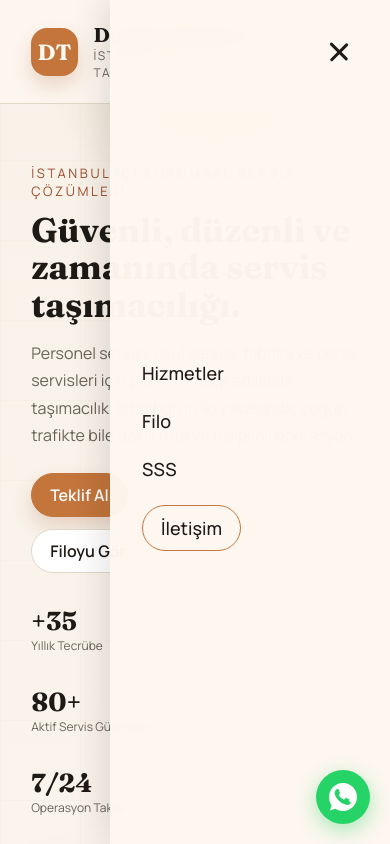
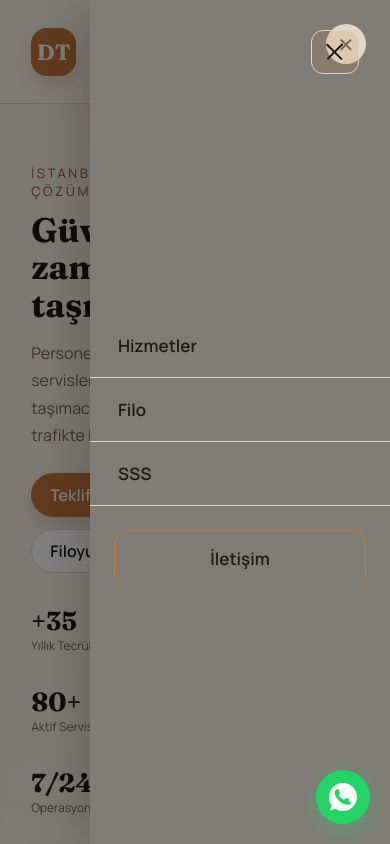
Before and after one commit to eraydumaan/dumanturizm, a website built with Vite: page index.html in a window 390 px wide. Both pictures are taken after a click on the button 338 px from the left and 51 px from the top of the page. Shown: the top 844 px of the page. Built offline with nearby package versions, Linux system fonts and the light colour scheme.

Commit message:
Mobil hamburger menü modernize edildi - solid background, overlay, smooth animations, ESC kapatma, scroll lock

```diff
--- a/script.js
+++ b/script.js
@@ -11,6 +11,7 @@ links.forEach((link) => {
     // Mobilde menüyü kapat
     document.querySelector(".nav").classList.remove("active");
     document.querySelector(".hamburger").classList.remove("active");
+    document.body.style.overflow = "";
   });
 });
 
@@ -18,18 +19,39 @@ links.forEach((link) => {
 const hamburger = document.querySelector(".hamburger");
 const nav = document.querySelector(".nav");
 
+function closeMenu() {
+  if (nav) nav.classList.remove("active");
+  if (hamburger) hamburger.classList.remove("active");
+  document.body.style.overflow = "";
+}
+
+function openMenu() {
+  if (nav) nav.classList.add("active");
+  if (hamburger) hamburger.classList.add("active");
+  document.body.style.overflow = "hidden";
+}
+
 if (hamburger) {
   hamburger.addEventListener("click", () => {
-    hamburger.classList.toggle("active");
-    nav.classList.toggle("active");
+    if (nav.classList.contains("active")) {
+      closeMenu();
+    } else {
+      openMenu();
+    }
   });
 }
 
 // Menü dışına tıklayınca kapat
 document.addEventListener("click", (e) => {
   if (!e.target.closest(".nav") && !e.target.closest(".hamburger")) {
-    if (nav) nav.classList.remove("active");
-    if (hamburger) hamburger.classList.remove("active");
+    closeMenu();
+  }
+});
+
+// ESC tuşu ile menüyü kapat
+document.addEventListener("keydown", (e) => {
+  if (e.key === "Escape") {
+    closeMenu();
   }
 });
 
--- a/styles.css
+++ b/styles.css
@@ -752,32 +752,47 @@ main {
 .hamburger {
   display: none;
   flex-direction: column;
-  gap: 5px;
-  background: none;
-  border: none;
+  gap: 6px;
+  background: var(--surface);
+  border: 1.5px solid var(--line);
   cursor: pointer;
-  padding: 8px;
-  z-index: 10;
+  padding: 12px;
+  border-radius: 12px;
+  z-index: 100;
+  transition: background 0.2s ease, transform 0.2s ease;
+}
+
+.hamburger:hover {
+  background: rgba(195, 117, 59, 0.1);
+}
+
+.hamburger:active {
+  transform: scale(0.95);
 }
 
 .hamburger span {
-  width: 24px;
-  height: 2.5px;
+  width: 22px;
+  height: 2px;
   background: var(--ink);
   border-radius: 2px;
-  transition: transform 0.3s ease, opacity 0.3s ease;
+  transition: transform 0.3s cubic-bezier(0.4, 0, 0.2, 1), opacity 0.2s ease, width 0.2s ease;
+}
+
+.hamburger.active {
+  background: rgba(195, 117, 59, 0.15);
 }
 
 .hamburger.active span:nth-child(1) {
-  transform: rotate(45deg) translate(5px, 5px);
+  transform: rotate(45deg) translate(5px, 6px);
 }
 
 .hamburger.active span:nth-child(2) {
   opacity: 0;
+  width: 0;
 }
 
 .hamburger.active span:nth-child(3) {
-  transform: rotate(-45deg) translate(5px, -5px);
+  transform: rotate(-45deg) translate(6px, -6px);
 }
 
 /* WhatsApp Button */
@@ -908,37 +923,120 @@ main {
 @media (max-width: 768px) {
   .hamburger {
     display: flex;
+    position: relative;
+    z-index: 100;
   }
 
   .topbar {
     flex-direction: row;
     flex-wrap: nowrap;
+    position: relative;
+  }
+
+  /* Mobile Menu Overlay */
+  .nav::before {
+    content: "";
+    position: fixed;
+    top: 0;
+    left: 0;
+    width: 100vw;
+    height: 100vh;
+    background: rgba(0, 0, 0, 0.5);
+    opacity: 0;
+    visibility: hidden;
+    transition: opacity 0.3s ease, visibility 0.3s ease;
+    z-index: -1;
+  }
+
+  .nav.active::before {
+    opacity: 1;
+    visibility: visible;
   }
 
   .nav {
     position: fixed;
     top: 0;
     right: -100%;
-    width: 280px;
+    width: 300px;
+    max-width: 85vw;
     height: 100vh;
-    background: rgba(253, 247, 239, 0.98);
-    backdrop-filter: blur(12px);
+    height: 100dvh;
+    background: var(--surface, #fff9f0);
     flex-direction: column;
-    align-items: flex-start;
-    padding: 100px 32px 32px;
-    gap: 24px;
-    transition: right 0.3s ease;
-    box-shadow: -10px 0 30px rgba(0, 0, 0, 0.1);
-    z-index: 9;
+    align-items: stretch;
+    padding: 0;
+    gap: 0;
+    transition: right 0.35s cubic-bezier(0.4, 0, 0.2, 1);
+    box-shadow: -15px 0 40px rgba(0, 0, 0, 0.15);
+    z-index: 99;
+    overflow-y: auto;
+  }
+
+  [data-theme="dark"] .nav {
+    background: var(--surface, #252019);
+    box-shadow: -15px 0 40px rgba(0, 0, 0, 0.4);
   }
 
   .nav.active {
     right: 0;
   }
 
+  /* Close button area */
+  .nav::after {
+    content: "✕";
+    position: absolute;
+    top: 24px;
+    right: 24px;
+    width: 40px;
+    height: 40px;
+    display: flex;
+    align-items: center;
+    justify-content: center;
+    font-size: 20px;
+    color: var(--muted);
+    background: var(--line);
+    border-radius: 50%;
+    cursor: pointer;
+    pointer-events: none;
+    opacity: 0;
+    transition: opacity 0.2s ease;
+  }
+
+  .nav.active::after {
+    opacity: 1;
+  }
+
   .nav a {
-    font-size: 18px;
-    font-weight: 500;
+    display: flex;
+    align-items: center;
+    padding: 20px 28px;
+    font-size: 17px;
+    font-weight: 600;
+    color: var(--ink);
+    border-bottom: 1px solid var(--line);
+    transition: background 0.2s ease, padding-left 0.2s ease;
+  }
+
+  .nav a:first-child {
+    margin-top: 80px;
+  }
+
+  .nav a:hover {
+    background: rgba(195, 117, 59, 0.08);
+    padding-left: 36px;
+  }
+
+  .nav a.btn {
+    margin: 24px;
+    padding: 16px 28px;
+    border-radius: 14px;
+    text-align: center;
+    justify-content: center;
+    border-bottom: none;
+  }
+
+  .nav a.btn:hover {
+    padding-left: 28px;
   }
 
   .calc-container {
```
